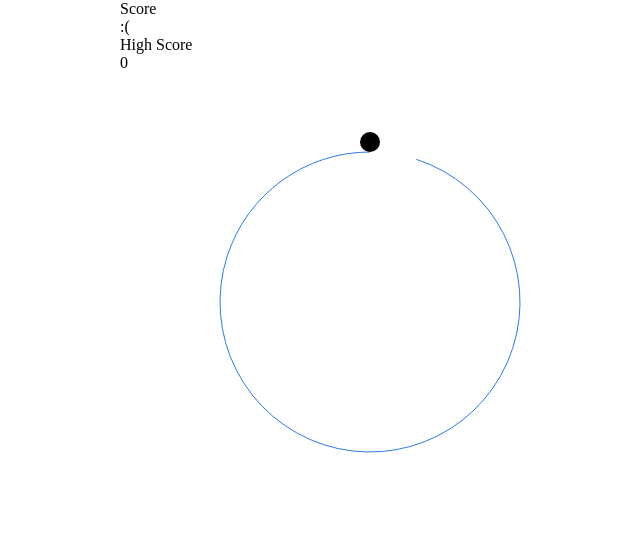
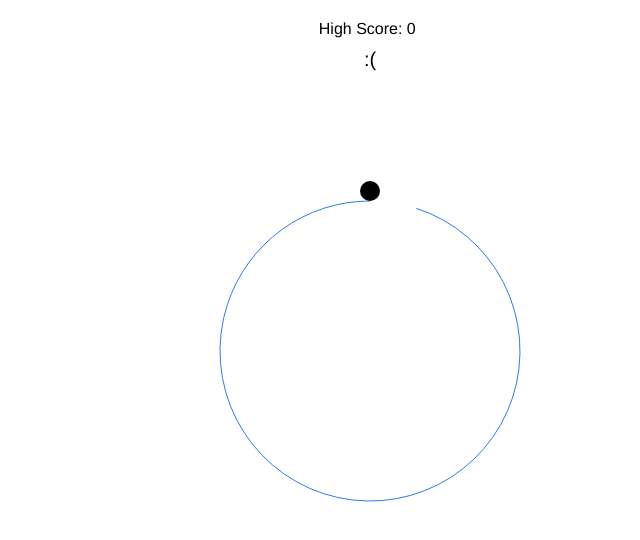
Before and after one commit to callmetwan/even-game, a website built with webpack: page src/index.html in a window 1280 px wide. Shown: the whole page, without its empty margins (270-910 px from the left). Built offline with nearby package versions, Linux system fonts and the light colour scheme.

Commit message:
Add simple layout and font styles to HTML elements

```diff
--- a/src/index.html
+++ b/src/index.html
@@ -11,21 +11,45 @@
         body {
             width: 500px;
             margin: 0 auto;
+            font-family: 'Helvetica', 'Arial', sans-serif;
+            padding-top: 20px;
         }
-        canvas {
-            display: block;
+
+        dl {
+            width: 100%;
+            text-align: center;
             margin: 0 auto;
         }
 
+        dl, dt, dd {
+            display: inline-block;
+        }
+
+        .visually-hidden {
+            text-indent: -9999px;
+            height: 1px;
+            width: 1px;
+        }
+
+        #current-score {
+            font-size: 20px;
+            display: block;
+            margin-top: 10px;
+        }
+
+        canvas {
+            display: block;
+            margin: 50px auto 0;
+        }
     </style>
 </head>
 <body>
     <dl>
-        <dt>Score</dt>
+        <dt>High Score:</dt>
+        <dd id="high-score">0</dd>
+
+        <dt class="visually-hidden">Score</dt>
         <dd id="current-score">0</dd>
-
-        <dt>High Score</dt>
-        <dd id="high-score">0</dd>
     </dl>
     <canvas id="game" width="480" height="400">Your browser does not support this game.</canvas>
 </body>
```
